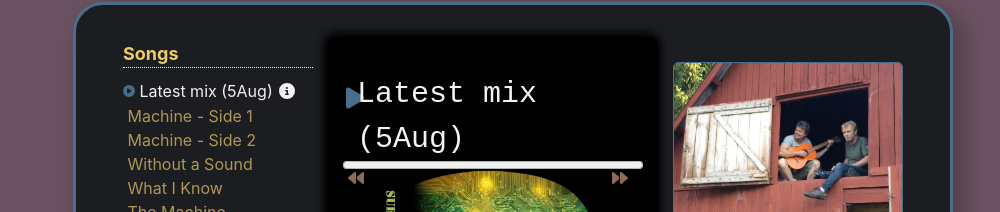
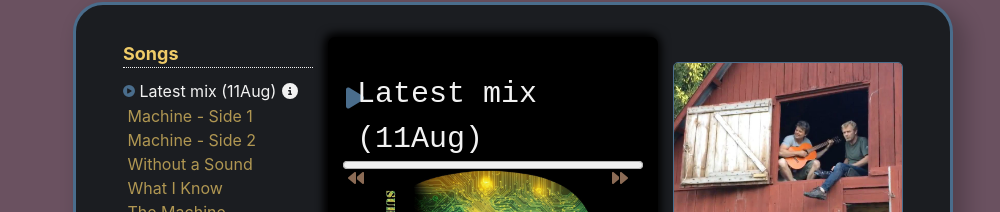
Before and after one commit to stanfordv/thesubroutine, a Next.js app: page / in a window 1280 px wide. Shown: the part 126-338 px from the top of the page, without its empty margins (127-1127 px from the left). Built offline with nearby package versions, Linux system fonts and the light colour scheme; a web font is replaced by a local one.

Commit message:
sketech update 11Aug

```diff
--- a/components/Songlist/index.js
+++ b/components/Songlist/index.js
@@ -4,12 +4,13 @@ import styles from "@/components/AudioPlayer/AudioPlayer.module.css";
 function Songlist() {
   const songs = [
     {
-      name: "Latest mix (5Aug)",
+      name: "Latest mix (11Aug)",
       source:
         "https://storage.googleapis.com/subroutinesongs/latest/sketch.mp3",
       image: "/songs/latestsketch.png",
       description:
-        "This is the full version of the Subroutine theme song aka thesubroutine19final - july23_full - notwang_1_master. There is an attempt at mastering here and we removed the clav twang for better or for worse.",
+        "This is full version of the Subroutine theme song with techno outro - aug23_3_shortsolo_longout",
+      //  AUG05: "This is the full version of the Subroutine theme song aka thesubroutine19final - july23_full - notwang_1_master. There is an attempt at mastering here and we removed the clav twang for better or for worse.",
     },
     {
       name: "Machine - Side 1",
```
